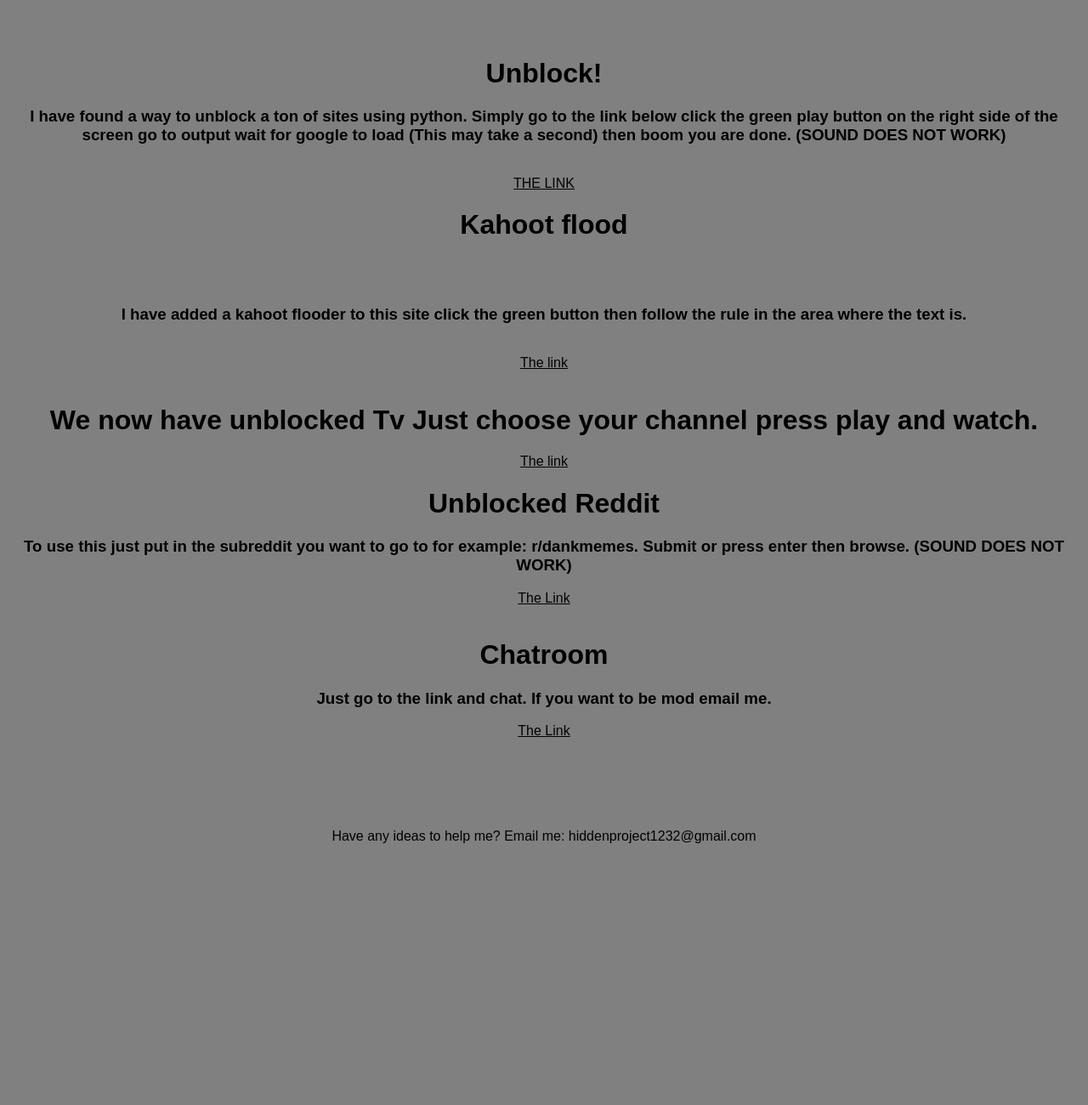
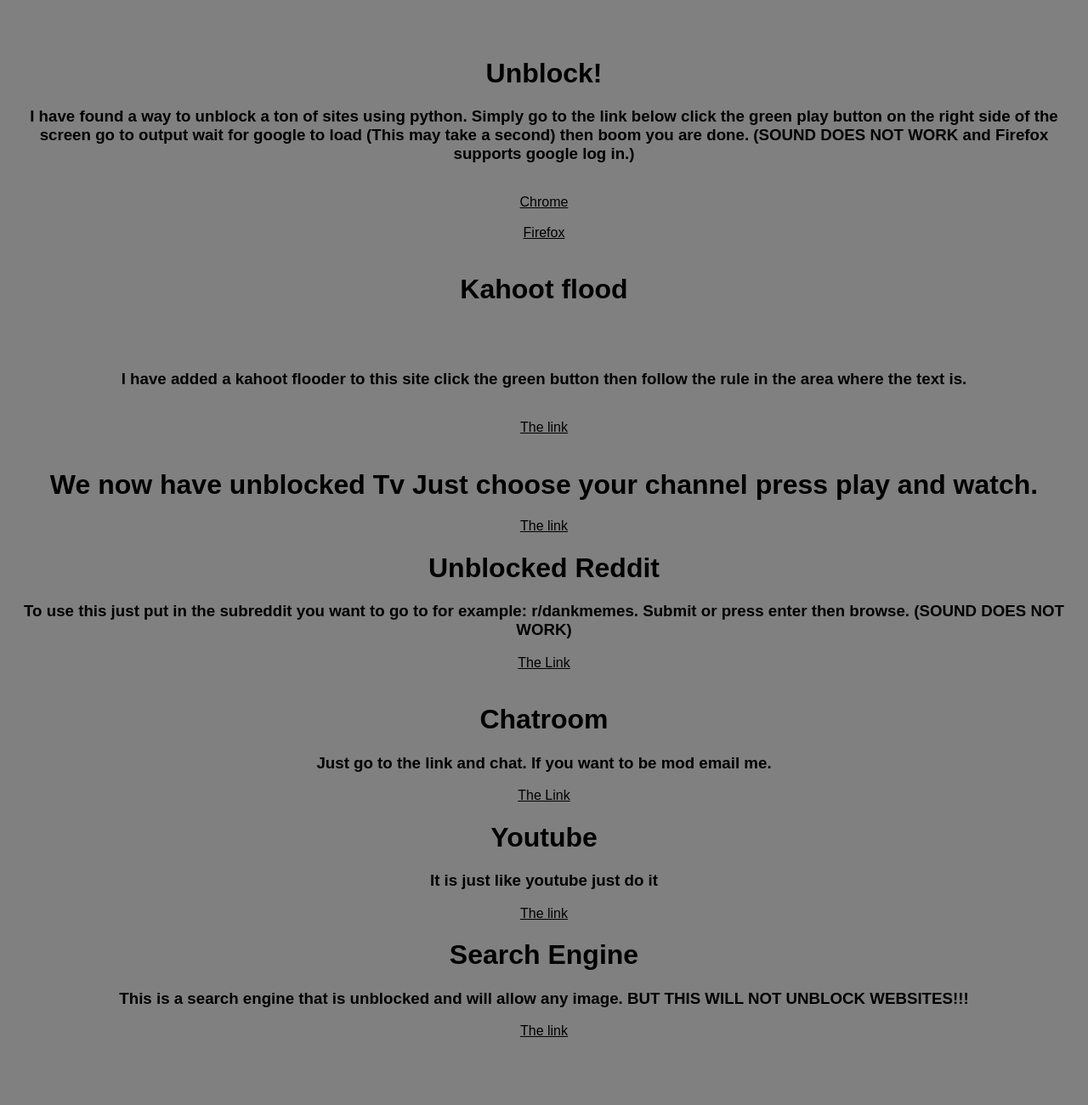
Before and after one commit to Nebelung-Dev/Overlord, a plain HTML site: page index.html in a window 1280 px wide. Shown: the part 1140-2440 px from the top of the page at 85% size. Before the commit the page ends 2149 px from the top, so only its background shows below. Drawn offline with Linux system fonts and the light colour scheme.

Commit message:
Update index.html

```diff
--- a/index.html
+++ b/index.html
@@ -1,10 +1,11 @@
-
 <!DOCTYPE html>
 <head>
 	<link rel="icon" type="image/png" href="lol.png">
 	<div id=heading>
- <body bgcolor="gray" cursor:url(CURSOR.ani); >
+
 	 <title> Overlord </title>
+	 <link rel="stylesheet" href="styles.css">
+	 <body bgcolor="gray" cursor:url(CURSOR.ani); >
 
 </head>
 <body>
@@ -59,9 +60,13 @@
 <br>
 <br>
 <h1 style=" font-family: arial"> Unblock! </h1>
-<h3 style=" font-family: arial"> I have found a way to unblock a ton of sites using python. Simply go to the link below click the green play button on the right side of the screen go to output wait for google to load (This may take a second) then boom you are done. (SOUND DOES NOT WORK)</h3>
+<h3 style=" font-family: arial"> I have found a way to unblock a ton of sites using python. Simply go to the link below click the green play button on the right side of the screen go to output wait for google to load (This may take a second) then boom you are done. (SOUND DOES NOT WORK and Firefox supports google log in.)</h3>
 <br>
-<a href="https://replit.com/@RiZeFrostbite/Chromeium?embed=1&output=1#main.py" style=" font-family: arial; color: black"> THE LINK </a>
+<a href="https://replit.com/@RiZeFrostbite/Chromeium?embed=1&output=1#main.py" style=" font-family: arial; color: black"> Chrome </a>
+<br>
+<br>
+<a href="https://replit.com/@RiZeFrostbite/Firefox?embed=1&output=1#main.sh" style="font-family: arial; color: black"> Firefox </a>
+<br>
 <br>
 <h1 style=" font-family: arial; color: black"> Kahoot flood </h1>
 <br>
@@ -100,7 +105,26 @@
 
 
 
-	<a href="https://pers0n-dev.github.io/Overlord/chat.html"style=" font-family: arial; color: black"> The Link </a>
+	<a href="/chat.html"style=" font-family: arial; color: black"> The Link </a>
+
+
+
+	<h1 style=" font-family: arial; color: black"> Youtube </h1>
+
+
+
+
+	<h3 style=" font-family: arial; color: black"> It is just like youtube just do it </h3>
+
+	<a href="https://yewtu.be" style=" font-family: arial; color: black"> The link </a>
+
+<h1 style=" font-family: arial; color: black"> Search Engine </h1>
+
+
+	<h3 style=" font-family: arial; color: black"> This is a search engine that is unblocked and will allow any image. BUT THIS WILL NOT UNBLOCK WEBSITES!!! </h3>
+
+<a href="https://google.rizefrostbite.repl.co/" style=" font-family: arial; color: black"> The link </a>
+
 <br>
 <br>
 <br>
```
